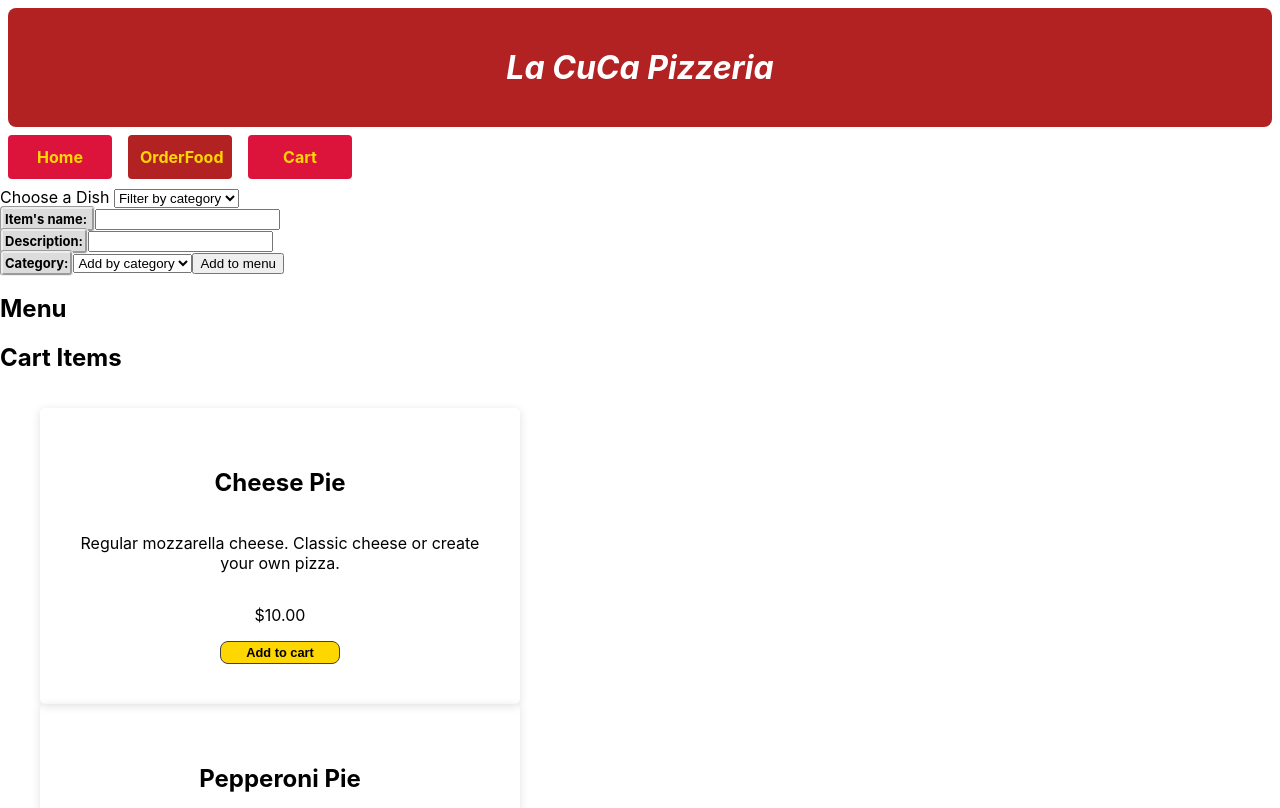
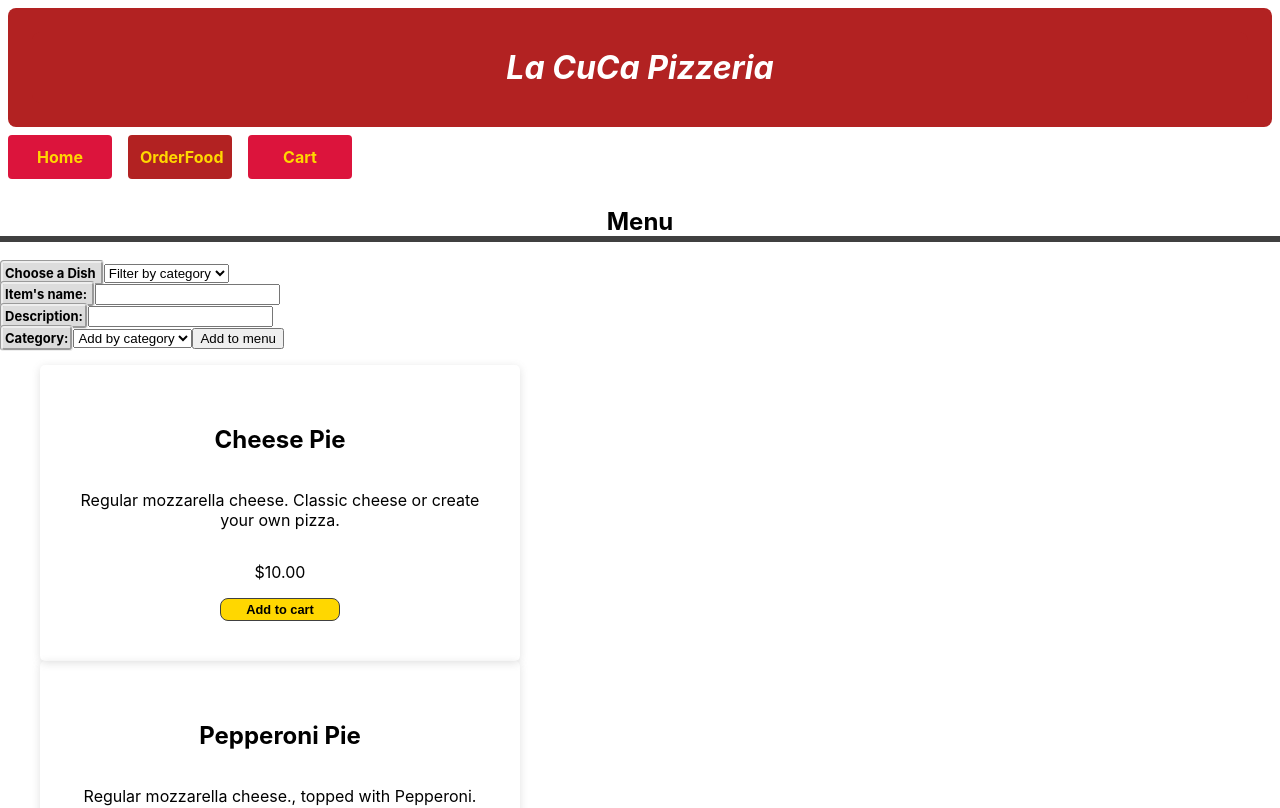
Before and after one commit to esantiagooo/esantiagooo-phase-2-project-menu-, a React (Create React App) app: page /orderfood in a window 1280 px wide. Shown: the top 808 px of the page. Built offline with nearby package versions, Linux system fonts and the light colour scheme; data requests are answered from the project's data file.

Commit message:
modified:   src/App.css         modified:   src/Filter.js         modified:   src/Home.js         modified:   src/OrderFood.js         modified:   src/ShoppingCart.js

```diff
--- a/src/App.css
+++ b/src/App.css
@@ -2,15 +2,11 @@ h1{
   text-align: center;
   font-style: italic;
 }
-/* .Food-title{
+.Food-title{
   text-align: center;
   font-style: normal;
-  padding: 8px;
-  margin: 0.5rem;
-  width: 300px;
-  border-radius: 0.5rem;
-  box-shadow: rgba(99, 99, 99, 0.2) 0px 2px 8px 0px;
-} */
+  border-bottom: 6px solid #404040;
+}
 .item-container{
   display: flex;
   flex-direction: column;
@@ -87,3 +83,6 @@ h1{
   font-weight: bold;
   border-style:groove ;
 }
+.home{
+  border-bottom: 6px solid #404040;
+}
--- a/src/Filter.js
+++ b/src/Filter.js
@@ -3,7 +3,7 @@ import React from "react";
 function Filter({category, onCategoryChange}){
     return (
         <div className="Filter">
-        <label htmlFor ="menu">Choose a Dish </label>
+        <label className="item-form" htmlFor ="menu">Choose a Dish </label>
         <select name="filter" value={category} onChange={(e)=> onCategoryChange(e.target.value)}>
             <option value= "All">Filter by category</option>
             <option value ="classic">Classic</option>
--- a/src/Home.js
+++ b/src/Home.js
@@ -3,7 +3,7 @@ import React from "react";
 function Home(){
     return (
         <div>
-            <h1>Home</h1>
+            <h1 className="home">Home</h1>
             <img className="Home-img" src="https://s3-media0.fl.yelpcdn.com/bphoto/NBGYyV24N3_ewL6UxdypXw/o.jpg" alt="yelp.com"/>
         </div>
     )
--- a/src/OrderFood.js
+++ b/src/OrderFood.js
@@ -1,7 +1,7 @@
 import React, { useEffect, useState} from "react";
 import Filter from "./Filter";
 import ItemForm from "./ItemForm";
-import ShoppingCart from "./ShoppingCart";
+
 
 function OrderFood({cartItems, setCartItems}){
     const[filterBy, setFilterBy]= useState("All")
@@ -40,9 +40,9 @@ const itemsToDisplay = menuItem.filter((item)=>{
 
     return(
         <main>
+            <h2 className="Food-title">Menu</h2>
             <Filter category={filterBy} onCategoryChange={handleFilterBy}/>
             <ItemForm onAddItem={handleAddItem} />
-            <h2 className="Food-title">Menu</h2> <ShoppingCart cartItems={cartItems}/>
 
 
                 <div className="item-container">
--- a/src/ShoppingCart.js
+++ b/src/ShoppingCart.js
@@ -1,10 +1,10 @@
-import React from "react";
+// import React from "react";
 
-function ShoppingCart(){
-    return (
-        <aside>
-            <h2>Cart Items</h2>
-        </aside>
-    )
-}
-export default ShoppingCart
+// function ShoppingCart(){
+//     return (
+//         <aside>
+//             <h2>Cart Items</h2>
+//         </aside>
+//     )
+// }
+// export default ShoppingCart
```
